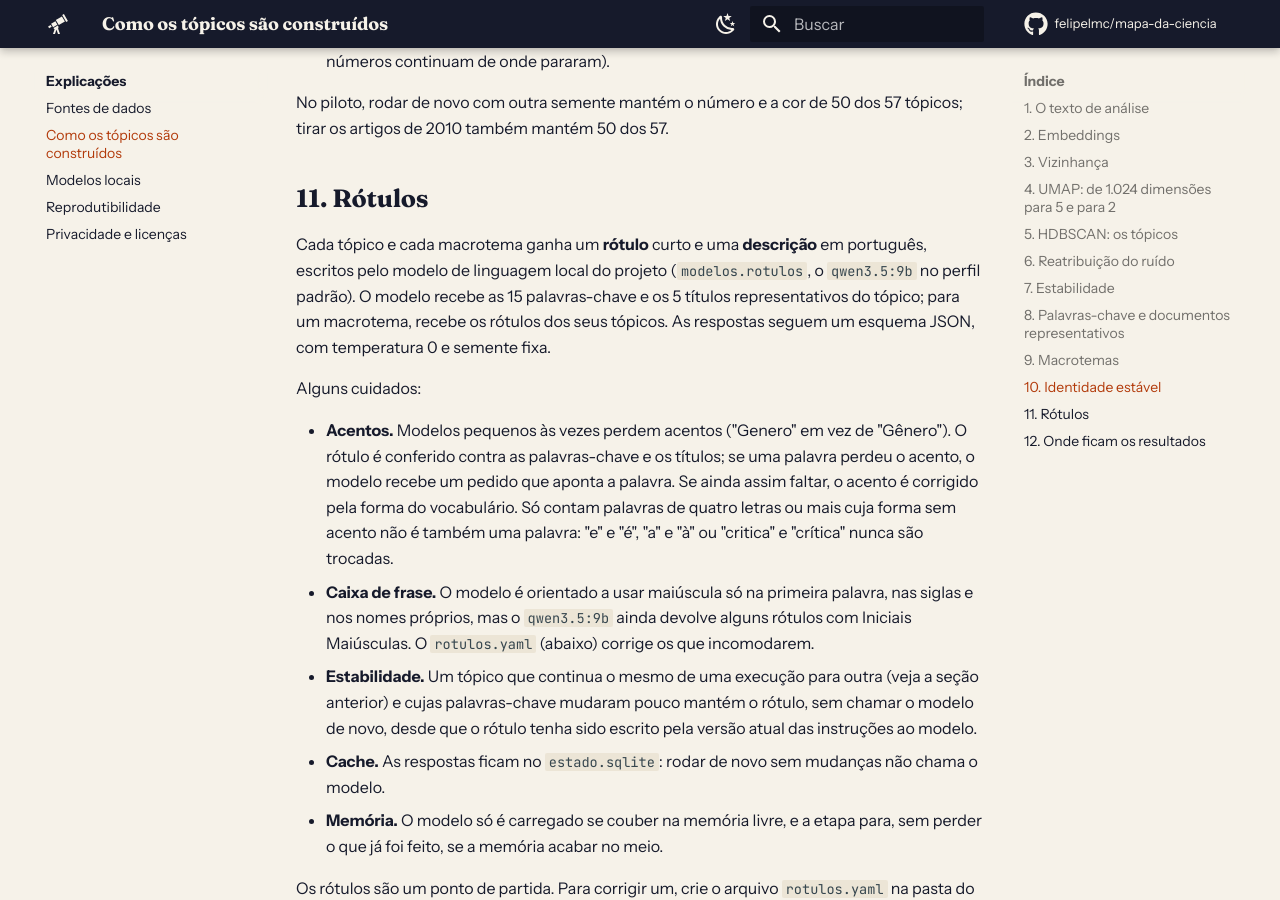
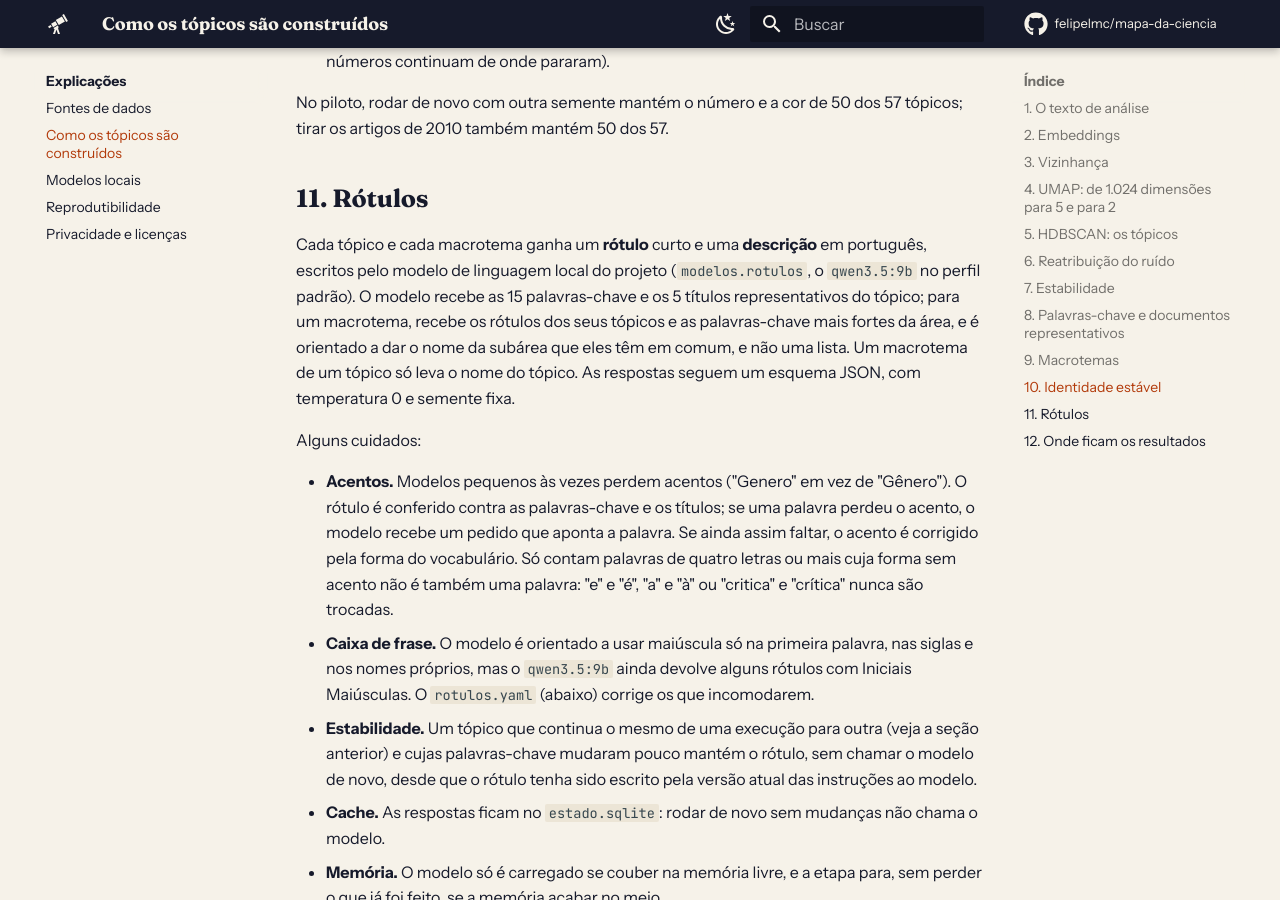
Before and after one commit to felipelmc/mapa-da-ciencia, an MkDocs documentation site: the page built from docs/explicacoes/topicos.md, in a window 1280 px wide and 900 px high, scrolled down 5334 px. Built offline with MkDocs 1.6.1 and Material for MkDocs 9.7.7, drawn with Linux system fonts in a browser that asks for light colours; comment, search, counter and statistics services are not loaded.

Commit message:
docs: capturas com os rótulos do modelo e o pedido dos macrotemas
As capturas do piloto são refeitas com os rótulos escritos pelo
qwen3.5:9b (antes, palavras-chave), e a explicação descreve o pedido
novo dos macrotemas.

Co-Authored-By: Claude Opus 5.5 <noreply@anthropic.com>

```diff
--- a/docs/explicacoes/topicos.md
+++ b/docs/explicacoes/topicos.md
@@ -111,7 +111,7 @@ No piloto, rodar de novo com outra semente mantém o número e a cor de 50 dos 5
 
 ## 11. Rótulos
 
-Cada tópico e cada macrotema ganha um **rótulo** curto e uma **descrição** em português, escritos pelo modelo de linguagem local do projeto (`modelos.rotulos`, o `qwen3.5:9b` no perfil padrão). O modelo recebe as 15 palavras-chave e os 5 títulos representativos do tópico; para um macrotema, recebe os rótulos dos seus tópicos. As respostas seguem um esquema JSON, com temperatura 0 e semente fixa.
+Cada tópico e cada macrotema ganha um **rótulo** curto e uma **descrição** em português, escritos pelo modelo de linguagem local do projeto (`modelos.rotulos`, o `qwen3.5:9b` no perfil padrão). O modelo recebe as 15 palavras-chave e os 5 títulos representativos do tópico; para um macrotema, recebe os rótulos dos seus tópicos e as palavras-chave mais fortes da área, e é orientado a dar o nome da subárea que eles têm em comum, e não uma lista. Um macrotema de um tópico só leva o nome do tópico. As respostas seguem um esquema JSON, com temperatura 0 e semente fixa.
 
 Alguns cuidados:
 
```
Also changed, not shown: docs/guias/ler-o-mapa.md (+1 -1 lines), docs/imagens/mapa-cartao.png, docs/imagens/mapa-laco.png, docs/imagens/mapa.png.
